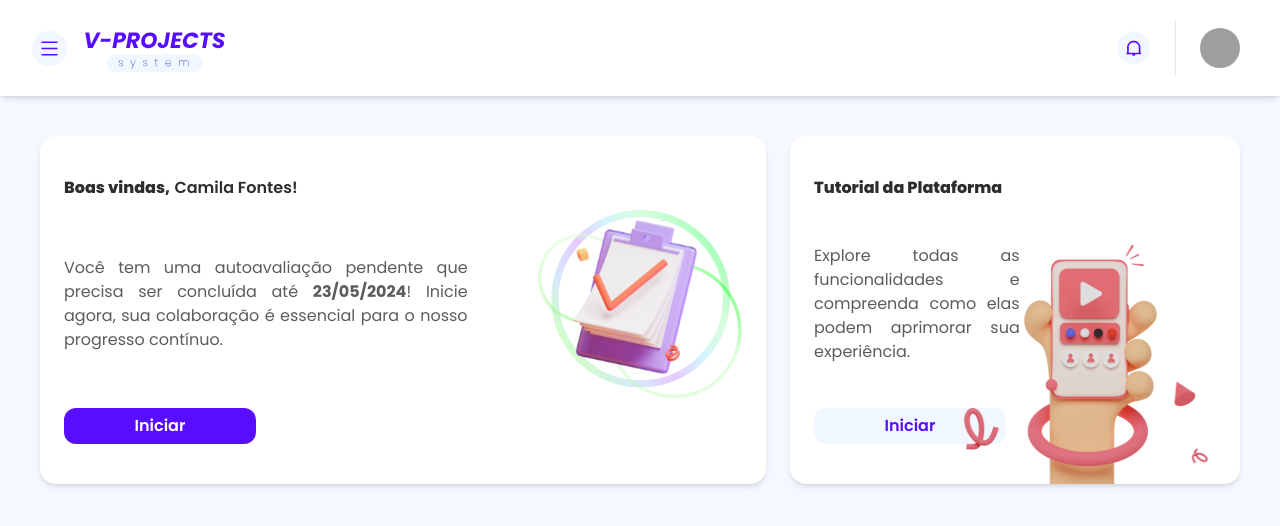
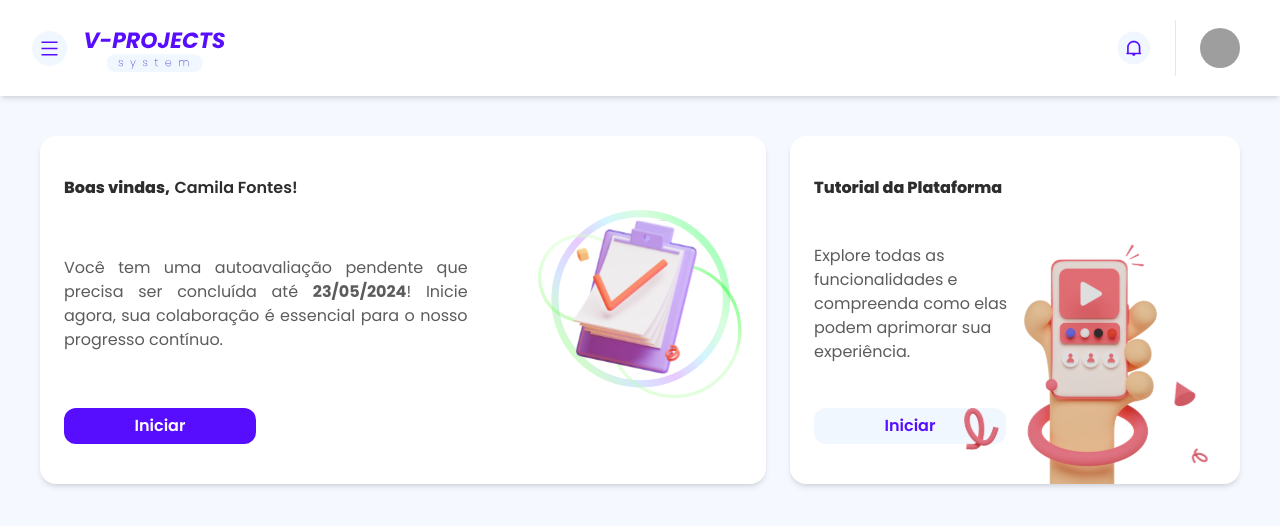
Before and after one commit to ericlbarreto/vprojects-web, a React (Vite) app: page / in a window 1280 px wide. Shown: the top 526 px of the page. Built offline with nearby package versions, Linux system fonts and the light colour scheme; grey boxes are pictures that could not be loaded.

Commit message:
fix: header z-index and text-justify

```diff
--- a/src/components/header.tsx
+++ b/src/components/header.tsx
@@ -5,7 +5,7 @@ import Logo from "../assets/v-projects_logo.svg"
 
 function Header() {
     return (
-        <div className="fixed w-full bg-branco flex justify-between shadow-md py-5">
+        <div className="fixed w-full bg-branco flex justify-between shadow-md py-5 z-10">
             <div className="flex items-center ml-8">
                 <button>
                     <img src={Menu} alt="Menu" />
--- a/src/pages/Home.tsx
+++ b/src/pages/Home.tsx
@@ -36,7 +36,7 @@ function Home() {
               <p className="font-extrabold text-[#2d2d2d]">
                 Tutorial da Plataforma
               </p>
-              <p className="text-justify text-textoCor">
+              <p className="text-textoCor">
                 Explore todas as funcionalidades e compreenda como elas podem
                 aprimorar sua experiência.
               </p>
```
